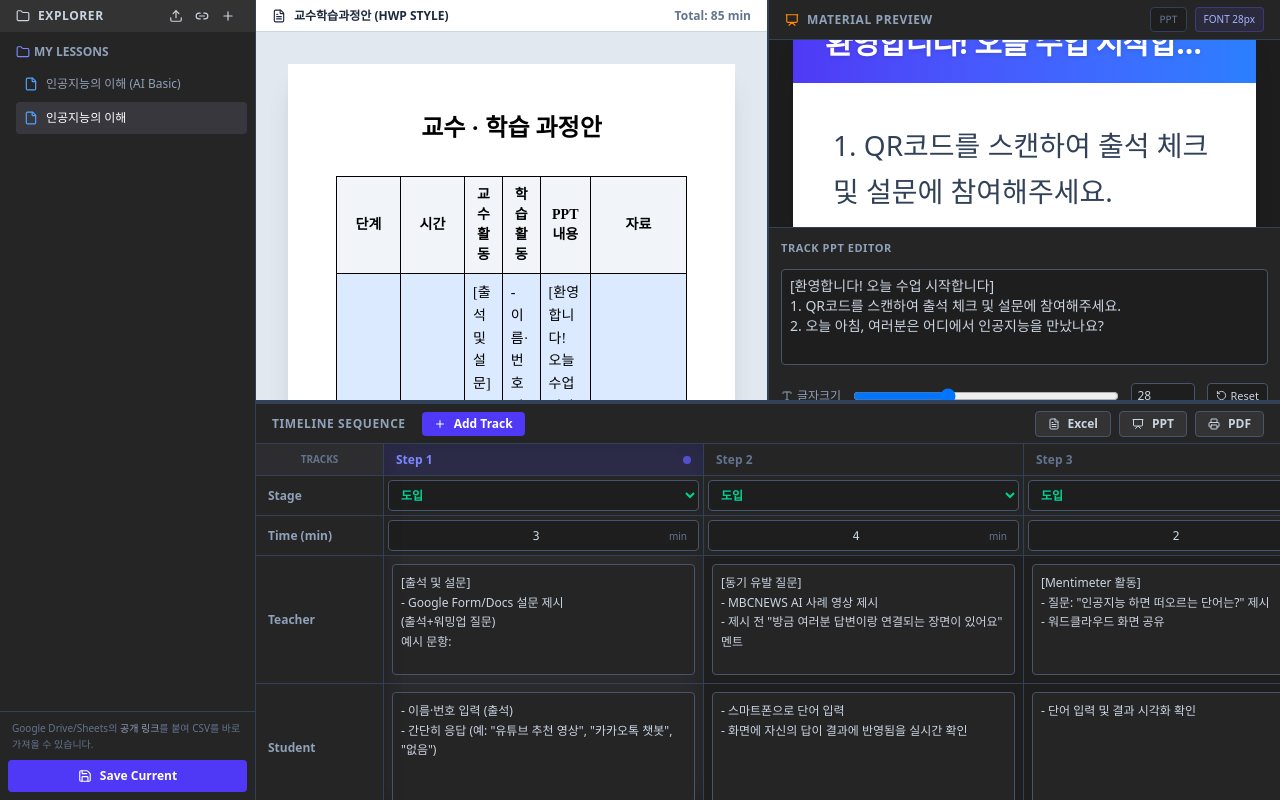
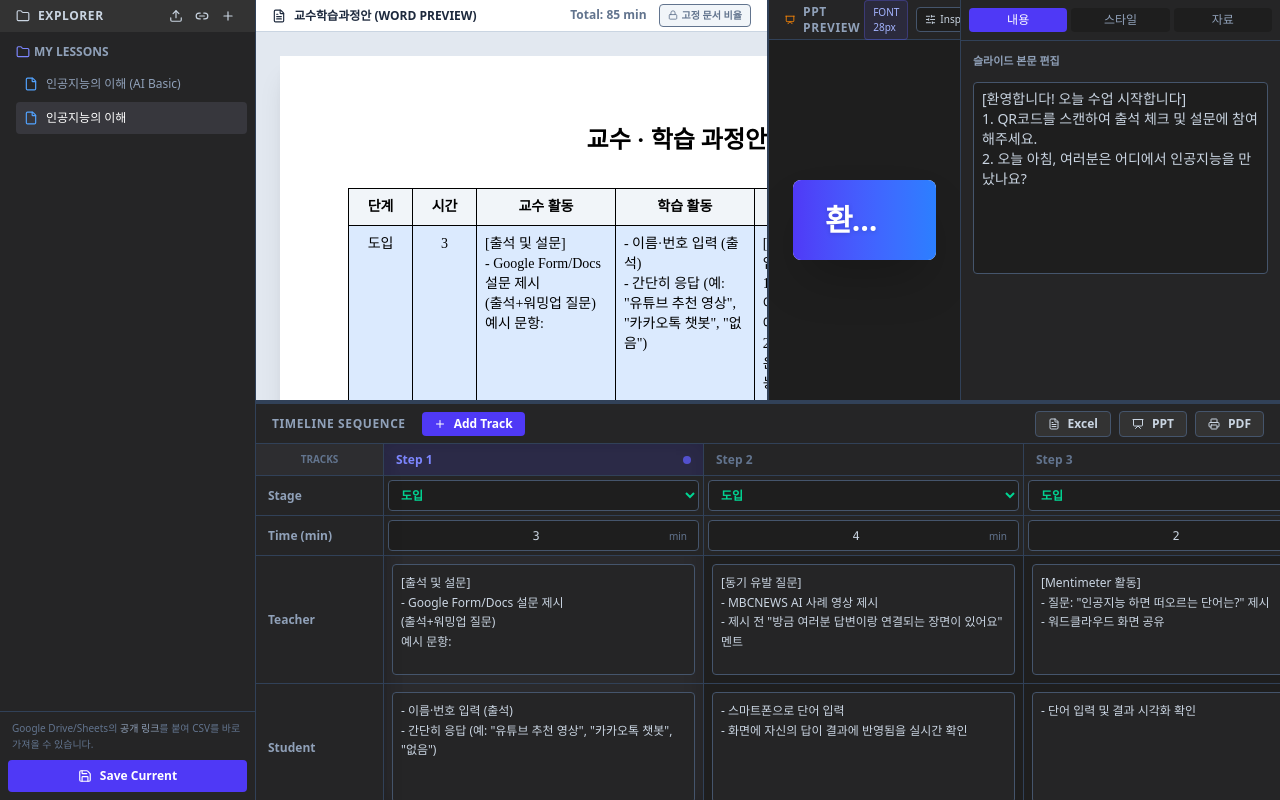
Before and after one commit to vividhyeok/lessonmate, a React (Vite) app: page / in a window 1280 px wide. Built offline with nearby package versions, Linux system fonts and the light colour scheme.

Commit message:
Stabilize document preview and add docked PPT inspector workflow

```diff
--- a/src/App.jsx
+++ b/src/App.jsx
@@ -332,6 +332,16 @@ const App = () => {
     // alert("Saved!"); // Optional feedback
   };
 
+  useEffect(() => {
+    if (!currentFile?.id) return;
+
+    const timer = setTimeout(() => {
+      saveFile({ ...currentFile, tracks });
+    }, 800);
+
+    return () => clearTimeout(timer);
+  }, [tracks, currentFile]);
+
   // Auto-save effect (optional, but user asked for "save button", so maybe manual is better.
   // But keeping state in sync with currentFile object in memory is good practice)
 
@@ -373,7 +383,7 @@ const App = () => {
     const adjustedX = relativeX - sidebarWidth;
 
     const newWidth = (adjustedX / availableWidth) * 100;
-    if (newWidth > 10 && newWidth < 90) setLeftWidth(newWidth);
+    if (newWidth > 35 && newWidth < 75) setLeftWidth(newWidth);
   };
 
   const stopResizeHorizontal = () => {
@@ -632,7 +642,6 @@ const App = () => {
             tracks={tracks}
             selectedId={selectedTrackId}
             setSelectedId={setSelectedTrackId}
-            updateTrack={updateTrack}
             totalTime={totalTime}
             width={leftWidth}
             startResizeHorizontal={startResizeHorizontal}
--- a/src/components/LessonPlanView.jsx
+++ b/src/components/LessonPlanView.jsx
@@ -1,49 +1,33 @@
-import React, { useEffect, useRef } from 'react';
-import { FileText } from 'lucide-react';
+import React from 'react';
+import { FileText, Lock } from 'lucide-react';
 import { STAGES } from '../constants/stages';
-
-const AutoResizeTextarea = ({ value, onChange, className }) => {
-  const textareaRef = useRef(null);
-
-  useEffect(() => {
-    if (textareaRef.current) {
-      textareaRef.current.style.height = 'auto';
-      textareaRef.current.style.height = textareaRef.current.scrollHeight + 'px';
-    }
-  }, [value]);
-
-  return (
-    <textarea
-      ref={textareaRef}
-      value={value}
-      onChange={onChange}
-      className={`${className} overflow-hidden`}
-      rows={1}
-    />
-  );
-};
 
 const LessonPlanView = ({
   tracks,
   selectedId,
   setSelectedId,
-  updateTrack,
   totalTime,
   width,
   startResizeHorizontal
 }) => {
   return (
-    <div style={{ width: `${width}%` }} className="flex flex-col bg-slate-100 border-r border-slate-700 relative" id="lesson-plan-view">
+    <div style={{ width: `${width}%` }} className="flex flex-col bg-slate-100 border-r border-slate-700 relative min-w-[420px]" id="lesson-plan-view">
       <div className="h-8 bg-white border-b flex items-center px-4 justify-between shrink-0">
         <span className="text-xs font-black text-slate-800 uppercase flex items-center gap-2">
-          <FileText size={14} /> 교수학습과정안 (HWP Style)
+          <FileText size={14} /> 교수학습과정안 (WORD Preview)
         </span>
-        <span className="text-xs font-bold text-slate-500">Total: {totalTime} min</span>
+        <div className="flex items-center gap-3 text-xs">
+          <span className="font-bold text-slate-500">Total: {totalTime} min</span>
+          <span className="inline-flex items-center gap-1 text-[10px] font-semibold text-slate-500 bg-slate-100 px-2 py-1 rounded border">
+            <Lock size={10} /> 고정 문서 비율
+          </span>
+        </div>
       </div>
-      <div className="flex-1 overflow-auto p-8 bg-slate-200">
-        <div className="bg-white shadow-xl min-h-[800px] p-12 mx-auto max-w-[210mm]">
+
+      <div className="flex-1 overflow-auto p-6 bg-slate-200">
+        <div className="mx-auto w-[210mm] min-w-[210mm] bg-white shadow-xl min-h-[297mm] p-[18mm]">
           <h1 className="text-center font-batang text-2xl font-bold mb-8 text-black">교수 · 학습 과정안</h1>
-          <table className="w-full border-collapse border border-black font-batang text-black text-sm">
+          <table className="w-full border-collapse border border-black font-batang text-black text-sm table-fixed">
             <thead>
               <tr className="bg-slate-50">
                 <th className="border border-black p-2 w-16 text-center bg-slate-100">단계</th>
@@ -51,7 +35,7 @@ const LessonPlanView = ({
                 <th className="border border-black p-2 text-center bg-slate-100">교수 활동</th>
                 <th className="border border-black p-2 text-center bg-slate-100">학습 활동</th>
                 <th className="border border-black p-2 text-center bg-slate-100">PPT 내용</th>
-                <th className="border border-black p-2 w-24 text-center bg-slate-100">자료</th>
+                <th className="border border-black p-2 w-28 text-center bg-slate-100">자료</th>
               </tr>
             </thead>
             <tbody>
@@ -61,75 +45,29 @@ const LessonPlanView = ({
                   className={`cursor-pointer hover:bg-blue-50 ${selectedId === t.id ? 'bg-blue-100' : ''}`}
                   onClick={() => setSelectedId(t.id)}
                 >
-                  <td className="border border-black p-2 text-center align-middle">
-                    <select
-                      value={t.stage}
-                      onChange={(e) => updateTrack(t.id, 'stage', e.target.value)}
-                      className="w-full bg-transparent text-center outline-none font-batang appearance-none cursor-pointer"
-                    >
-                      {STAGES.map(s => <option key={s.id} value={s.id}>{s.label}</option>)}
-                    </select>
-                  </td>
-                  <td className="border border-black p-2 text-center align-middle">
-                    <input
-                      type="number"
-                      value={t.time}
-                      onChange={(e) => updateTrack(t.id, 'time', e.target.value)}
-                      className="w-full text-center bg-transparent outline-none font-batang"
-                    />
-                  </td>
-                  <td className="border border-black p-2 align-top">
-                    <AutoResizeTextarea
-                      value={t.teacher}
-                      onChange={(e) => updateTrack(t.id, 'teacher', e.target.value)}
-                      className="w-full bg-transparent outline-none resize-none font-batang leading-relaxed min-h-[60px]"
-                    />
-                  </td>
-                  <td className="border border-black p-2 align-top">
-                    <AutoResizeTextarea
-                      value={t.student}
-                      onChange={(e) => updateTrack(t.id, 'student', e.target.value)}
-                      className="w-full bg-transparent outline-none resize-none font-batang leading-relaxed min-h-[60px]"
-                    />
-                  </td>
-                  <td className="border border-black p-2 align-top">
-                    <AutoResizeTextarea
-                      value={t.pptContent || ''}
-                      onChange={(e) => updateTrack(t.id, 'pptContent', e.target.value)}
-                      className="w-full bg-transparent outline-none resize-none font-batang leading-relaxed min-h-[60px]"
-                    />
-                  </td>
-                  <td className="border border-black p-2 text-center align-middle text-xs text-slate-600">
-                    <div className="flex flex-col gap-2 items-start text-left w-full">
-                      {t.items && t.items.length > 0 ? t.items.map((item, idx) => (
-                        <div key={idx} className="flex flex-col w-full">
-                           <div className="flex items-start gap-1 w-full">
-                              <span className="shrink-0 font-bold">□</span>
-                              <span className="break-words whitespace-pre-wrap font-bold">
-                                [{(item.type || 'ppt').toUpperCase()}] {item.title}
-                              </span>
-                           </div>
-                           {item.url && (
-                              <div className="flex items-start gap-1 w-full mt-1 pl-2 text-blue-600">
-                                <span className="shrink-0">↗</span>
-                                <span className="break-all">{item.url}</span>
-                              </div>
-                           )}
-                           {item.note && (
-                             <div className="flex items-start gap-1 w-full mt-1 pl-2 text-slate-400">
-                                <span className="shrink-0">◆</span>
-                                <span className="break-words whitespace-pre-wrap">{item.note}</span>
-                             </div>
-                           )}
-                        </div>
-                      )) : '-'}
+                  <td className="border border-black p-2 text-center align-top">{STAGES.find((s) => s.id === t.stage)?.label || t.stage}</td>
+                  <td className="border border-black p-2 text-center align-top">{t.time}</td>
+                  <td className="border border-black p-2 align-top whitespace-pre-wrap">{t.teacher}</td>
+                  <td className="border border-black p-2 align-top whitespace-pre-wrap">{t.student}</td>
+                  <td className="border border-black p-2 align-top whitespace-pre-wrap">{t.pptContent || '-'}</td>
+                  <td className="border border-black p-2 text-xs text-slate-600 align-top">
+                    <div className="flex flex-col gap-2 text-left">
+                      {t.items && t.items.length > 0
+                        ? t.items.map((item, idx) => (
+                            <div key={idx} className="leading-snug">
+                              <div className="font-bold break-words">□ [{(item.type || 'ppt').toUpperCase()}] {item.title}</div>
+                              {item.url && <div className="text-blue-600 break-all">↗ {item.url}</div>}
+                              {item.note && <div className="text-slate-500 whitespace-pre-wrap">◆ {item.note}</div>}
+                            </div>
+                          ))
+                        : '-'}
                     </div>
                   </td>
                 </tr>
               ))}
               {tracks.length === 0 && (
                 <tr>
-                  <td colSpan="5" className="border border-black p-8 text-center text-slate-400 italic">
+                  <td colSpan="6" className="border border-black p-8 text-center text-slate-400 italic">
                     데이터가 없습니다. 아래 타임라인에서 추가해주세요.
                   </td>
                 </tr>
@@ -139,7 +77,6 @@ const LessonPlanView = ({
         </div>
       </div>
 
-      {/* Horizontal Resizer Handle */}
       <div
         className="absolute top-0 right-0 w-1 h-full cursor-col-resize hover:bg-indigo-500 z-20 transition-colors"
         onMouseDown={startResizeHorizontal}
--- a/src/components/MaterialPreview.jsx
+++ b/src/components/MaterialPreview.jsx
@@ -1,19 +1,19 @@
-import React, { useMemo } from 'react';
-import { ExternalLink, Link as LinkIcon, Presentation, Video, Type, RotateCcw } from 'lucide-react';
+import React, { useMemo, useState } from 'react';
+import { ChevronLeft, ChevronRight, ExternalLink, Link as LinkIcon, Presentation, SlidersHorizontal, Type, Video } from 'lucide-react';
 
 const MaterialPreview = ({ selectedItem, updateItem, selectedTrackId, tracks, updateTrack, lessonName }) => {
+  const [isInspectorOpen, setIsInspectorOpen] = useState(true);
+  const [tab, setTab] = useState('content');
+
   const currentTrack = useMemo(() => tracks?.find((t) => t.id === selectedTrackId), [tracks, selectedTrackId]);
 
   const activeContent = useMemo(() => {
     const currentTrackIndex = tracks ? tracks.findIndex((t) => t.id === selectedTrackId) : -1;
-
     if (currentTrackIndex === -1) return '';
 
     for (let i = currentTrackIndex; i >= 0; i--) {
       const track = tracks[i];
-      if (track.pptContent && track.pptContent.trim().length > 0) {
-        return track.pptContent;
-      }
+      if (track.pptContent && track.pptContent.trim().length > 0) return track.pptContent;
     }
 
     return '';
@@ -34,34 +34,33 @@ const MaterialPreview = ({ selectedItem, updateItem, selectedTrackId, tracks, up
     return { slideTitle: title, slideBody: body };
   }, [activeContent]);
 
+  const pptFontSize = Number(currentTrack?.pptFontSize || 28);
+
   const updateSelectedItem = (field, value) => {
     if (!currentTrack?.id || !selectedItem?.id) return;
     updateItem(currentTrack.id, selectedItem.id, field, value);
   };
 
-  const pptFontSize = Number(currentTrack?.pptFontSize || 28);
-
   return (
-    <div className="flex-1 flex flex-col bg-slate-800 relative border-l border-slate-700 min-w-0">
+    <div className="flex-1 flex bg-slate-800 border-l border-slate-700 min-w-0 relative">
+      <div className="flex-1 flex flex-col min-w-0">
         <div className="h-10 bg-[#252526] border-b border-slate-700 flex items-center px-4 justify-between shrink-0">
           <span className="text-xs font-bold text-slate-400 uppercase flex items-center gap-2 tracking-wider">
-          <Presentation size={14} className="text-orange-400" /> Material Preview
+            <Presentation size={14} className="text-orange-400" /> PPT Preview
           </span>
           <div className="flex items-center gap-2">
-          <span className="text-[10px] font-mono text-slate-500 bg-[#1e1e1e] px-2 py-1 rounded border border-slate-700">
-            {selectedItem ? selectedItem.type.toUpperCase() : 'PPT'}
-          </span>
-          {currentTrack && (
-            <span className="text-[10px] text-indigo-300 bg-indigo-500/10 border border-indigo-500/30 px-2 py-1 rounded">
-              FONT {pptFontSize}px
-            </span>
-          )}
+            <span className="text-[10px] text-indigo-300 bg-indigo-500/10 border border-indigo-500/30 px-2 py-1 rounded">FONT {pptFontSize}px</span>
+            <button
+              onClick={() => setIsInspectorOpen((prev) => !prev)}
+              className="text-[10px] inline-flex items-center gap-1 px-2 py-1 rounded bg-[#1e1e1e] border border-slate-600 hover:border-indigo-500"
+            >
+              <SlidersHorizontal size={11} /> Inspector {isInspectorOpen ? <ChevronRight size={11} /> : <ChevronLeft size={11} />}
+            </button>
           </div>
         </div>
 
-      <div className="flex-1 min-h-0 flex flex-col bg-[#1e1e1e] overflow-hidden">
-        <div className="flex-1 flex items-center justify-center p-6 overflow-auto custom-scrollbar">
-          <div className="aspect-video w-full max-w-4xl bg-white shadow-2xl flex flex-col transition-all duration-300 rounded-lg overflow-hidden relative transform hover:scale-[1.01]">
+        <div className="flex-1 flex items-center justify-center p-6 bg-[#1e1e1e] overflow-auto custom-scrollbar">
+          <div className="aspect-video w-full max-w-4xl bg-white shadow-2xl flex flex-col rounded-lg overflow-hidden">
             <div className="h-20 bg-gradient-to-r from-indigo-600 to-blue-500 flex items-center px-8 shrink-0 shadow-md">
               <h1 className="text-3xl font-black text-white drop-shadow-sm tracking-tight truncate w-full">{slideTitle}</h1>
             </div>
@@ -69,11 +68,7 @@ const MaterialPreview = ({ selectedItem, updateItem, selectedTrackId, tracks, up
             <div className="flex-1 p-10 bg-white overflow-y-auto custom-scrollbar">
               <div className="font-medium text-slate-700 whitespace-pre-wrap leading-relaxed" style={{ fontSize: `${pptFontSize}px` }}>
                 {slideBody ? (
-                  slideBody.split('\n').map((line, i) => (
-                    <p key={i} className="mb-4">
-                      {line}
-                    </p>
-                  ))
+                  slideBody.split('\n').map((line, i) => <p key={i} className="mb-4">{line}</p>)
                 ) : (
                   <div className="flex flex-col items-center justify-center h-full text-slate-300 italic gap-2">
                     <Presentation size={48} className="opacity-20" />
@@ -85,26 +80,37 @@ const MaterialPreview = ({ selectedItem, updateItem, selectedTrackId, tracks, up
 
             <div className="h-8 bg-slate-50 border-t border-slate-100 flex items-center justify-between px-6 text-xs text-slate-400 font-medium shrink-0">
               <span>{lessonName || 'LessonMate AI Class'}</span>
-              <span>
-                {(tracks ? tracks.findIndex((t) => t.id === selectedTrackId) : -1) + 1} / {tracks ? tracks.length : '-'}
-              </span>
+              <span>{(tracks ? tracks.findIndex((t) => t.id === selectedTrackId) : -1) + 1} / {tracks ? tracks.length : '-'}</span>
+            </div>
           </div>
         </div>
       </div>
 
-        <div className="border-t border-slate-700 bg-[#252526] p-3 space-y-3 max-h-[48%] overflow-auto custom-scrollbar">
-          {currentTrack && (
+      {isInspectorOpen && (
+        <div className="w-[320px] border-l border-slate-700 bg-[#252526] flex flex-col shrink-0">
+          <div className="p-2 border-b border-slate-700 grid grid-cols-3 gap-1">
+            <button onClick={() => setTab('content')} className={`text-xs py-1 rounded ${tab === 'content' ? 'bg-indigo-600 text-white' : 'bg-[#1e1e1e] text-slate-400'}`}>내용</button>
+            <button onClick={() => setTab('style')} className={`text-xs py-1 rounded ${tab === 'style' ? 'bg-indigo-600 text-white' : 'bg-[#1e1e1e] text-slate-400'}`}>스타일</button>
+            <button onClick={() => setTab('material')} className={`text-xs py-1 rounded ${tab === 'material' ? 'bg-indigo-600 text-white' : 'bg-[#1e1e1e] text-slate-400'}`}>자료</button>
+          </div>
+
+          <div className="flex-1 overflow-auto p-3 space-y-3 custom-scrollbar">
+            {tab === 'content' && currentTrack && (
               <>
-              <div className="text-[11px] text-slate-400 font-bold uppercase tracking-wider">Track PPT Editor</div>
+                <div className="text-[11px] text-slate-400 font-bold uppercase">슬라이드 본문 편집</div>
                 <textarea
                   value={currentTrack.pptContent || ''}
                   onChange={(e) => updateTrack(currentTrack.id, 'pptContent', e.target.value)}
                   placeholder="[슬라이드 제목]\n슬라이드 본문"
-                className="w-full h-24 bg-[#1e1e1e] border border-slate-600 rounded px-2 py-1.5 text-sm outline-none focus:border-indigo-500 resize-none"
+                  className="w-full h-48 bg-[#1e1e1e] border border-slate-600 rounded px-2 py-1.5 text-sm outline-none focus:border-indigo-500 resize-none"
                 />
+              </>
+            )}
 
-              <div className="flex items-center gap-3">
-                <div className="text-xs text-slate-400 flex items-center gap-1 shrink-0"><Type size={12} /> 글자크기</div>
+            {tab === 'style' && currentTrack && (
+              <>
+                <div className="text-[11px] text-slate-400 font-bold uppercase flex items-center gap-1"><Type size={12} /> 타이포그래피</div>
+                <div className="text-xs text-slate-500">문서 미리보기는 고정 비율로 유지되고, 여기서 폰트만 조절됩니다.</div>
                 <input
                   type="range"
                   min="14"
@@ -113,6 +119,7 @@ const MaterialPreview = ({ selectedItem, updateItem, selectedTrackId, tracks, up
                   onChange={(e) => updateTrack(currentTrack.id, 'pptFontSize', parseInt(e.target.value, 10))}
                   className="w-full"
                 />
+                <div className="flex items-center gap-2">
                   <input
                     type="number"
                     min="14"
@@ -123,26 +130,27 @@ const MaterialPreview = ({ selectedItem, updateItem, selectedTrackId, tracks, up
                       if (Number.isNaN(next)) return;
                       updateTrack(currentTrack.id, 'pptFontSize', Math.max(14, Math.min(54, next)));
                     }}
-                  className="w-16 bg-[#1e1e1e] border border-slate-600 rounded px-1.5 py-1 text-xs"
+                    className="w-20 bg-[#1e1e1e] border border-slate-600 rounded px-1.5 py-1 text-xs"
                   />
                   <button
                     onClick={() => updateTrack(currentTrack.id, 'pptFontSize', 28)}
-                  className="inline-flex items-center gap-1 text-[11px] text-slate-300 bg-[#1e1e1e] border border-slate-600 rounded px-2 py-1 hover:border-indigo-500"
-                  title="기본값으로 되돌리기"
+                    className="text-xs px-2 py-1 rounded bg-[#1e1e1e] border border-slate-600 hover:border-indigo-500"
                   >
-                  <RotateCcw size={11} /> Reset
+                    기본값
                   </button>
                 </div>
               </>
             )}
 
+            {tab === 'material' && (
+              <>
                 {selectedItem ? (
                   <>
-              <div className="text-[11px] text-slate-400 font-bold uppercase tracking-wider flex items-center gap-2 pt-1 border-t border-slate-700">
+                    <div className="text-[11px] text-slate-400 font-bold uppercase tracking-wider flex items-center gap-2">
                       {selectedItem.type === 'ppt' && <Presentation size={12} className="text-orange-400" />}
                       {selectedItem.type === 'url' && <LinkIcon size={12} className="text-blue-400" />}
                       {selectedItem.type === 'video' && <Video size={12} className="text-red-400" />}
-                Selected Material Editor
+                      선택 자료 편집
                     </div>
                     <input
                       value={selectedItem.title || ''}
@@ -160,12 +168,7 @@ const MaterialPreview = ({ selectedItem, updateItem, selectedTrackId, tracks, up
                           className="w-full bg-[#1e1e1e] border border-slate-600 rounded px-2 py-1.5 text-sm outline-none focus:border-indigo-500"
                         />
                         {selectedItem.url && (
-                    <a
-                      href={selectedItem.url}
-                      target="_blank"
-                      rel="noreferrer"
-                      className="inline-flex items-center gap-1 text-xs text-blue-400 hover:text-blue-300"
-                    >
+                          <a href={selectedItem.url} target="_blank" rel="noreferrer" className="inline-flex items-center gap-1 text-xs text-blue-400 hover:text-blue-300">
                             링크 열기 <ExternalLink size={11} />
                           </a>
                         )}
@@ -176,14 +179,17 @@ const MaterialPreview = ({ selectedItem, updateItem, selectedTrackId, tracks, up
                       value={selectedItem.content || ''}
                       onChange={(e) => updateSelectedItem('content', e.target.value)}
                       placeholder="자료 내용 / 설명"
-                className="w-full h-20 bg-[#1e1e1e] border border-slate-600 rounded px-2 py-1.5 text-sm outline-none focus:border-indigo-500 resize-none"
+                      className="w-full h-28 bg-[#1e1e1e] border border-slate-600 rounded px-2 py-1.5 text-sm outline-none focus:border-indigo-500 resize-none"
                     />
                   </>
                 ) : (
-            <div className="text-xs text-slate-500 italic">트랙의 자료를 선택하면 여기서 제목/링크/내용을 편집할 수 있습니다.</div>
+                  <div className="text-xs text-slate-500 italic">타임라인에서 자료를 선택하면 여기서 편집할 수 있습니다.</div>
+                )}
+              </>
             )}
           </div>
         </div>
+      )}
     </div>
   );
 };
```
Lines whose indentation alone changed are shown as unchanged.
